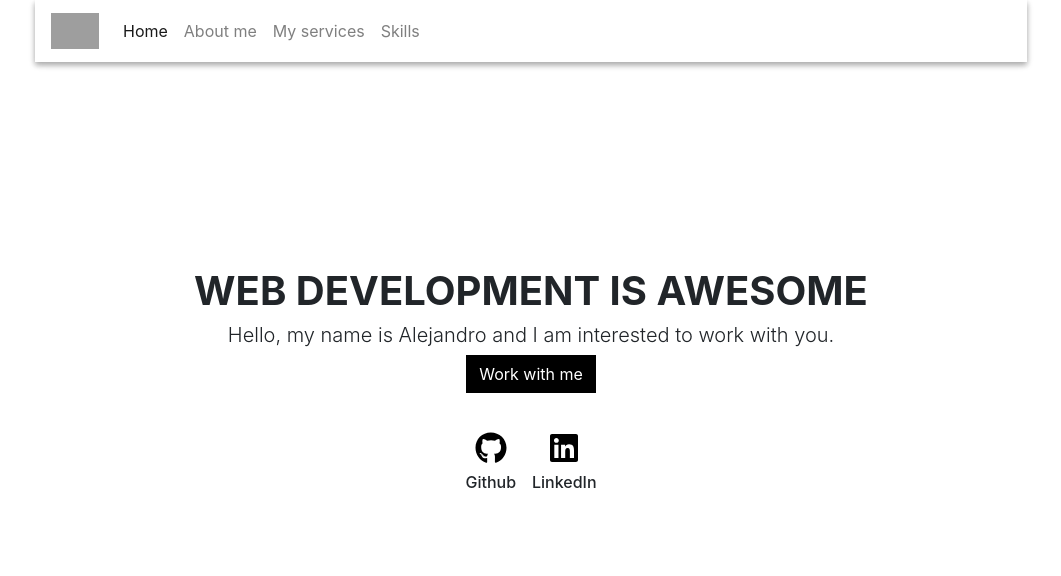
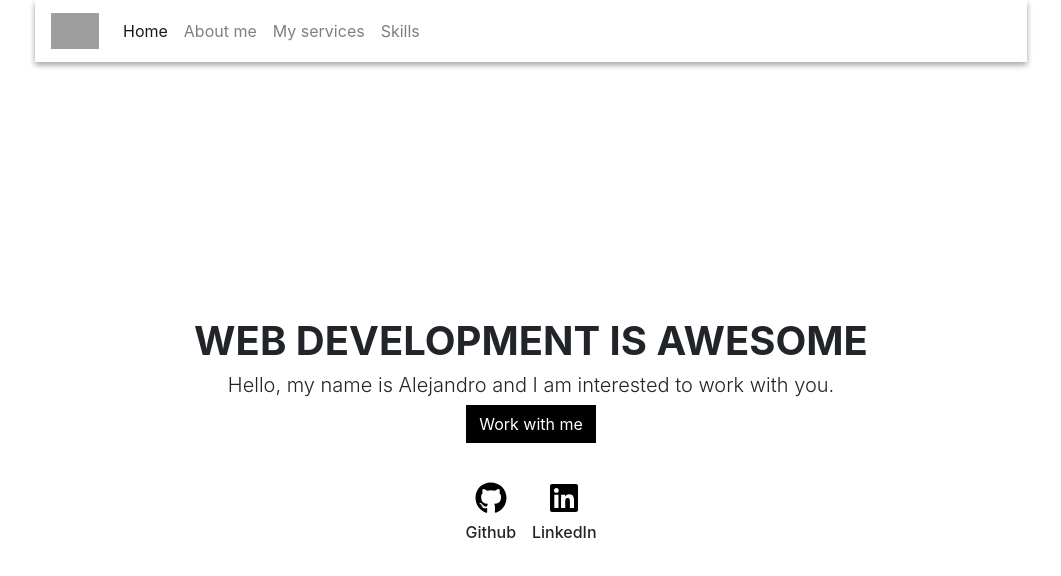
Before and after one commit to AlejandroMilan/MilanPortfolio, a Nuxt app: page / in a window 1280 px wide. Shown: the top 576 px of the page, without its empty margins (109-1170 px from the left). Built offline with nearby package versions, Linux system fonts and the light colour scheme; grey boxes are pictures that could not be loaded.

Commit message:
Padding top added to nuxt default template

```diff
--- a/layouts/default.vue
+++ b/layouts/default.vue
@@ -1,9 +1,18 @@
 <template>
   <div>
     <Navbar></Navbar>
-    <Nuxt />
+    <Nuxt class="nuxt" />
   </div>
 </template>
+
+<style lang="sass" scoped>
+.nuxt
+  padding-top: 100px
+  @media(min-width: 850px)
+    padding-top: 150px
+  @media(min-width: 992px)
+    padding-top: 100px
+</style>
 
 <script lang="ts">
 import Vue from 'vue'
```
